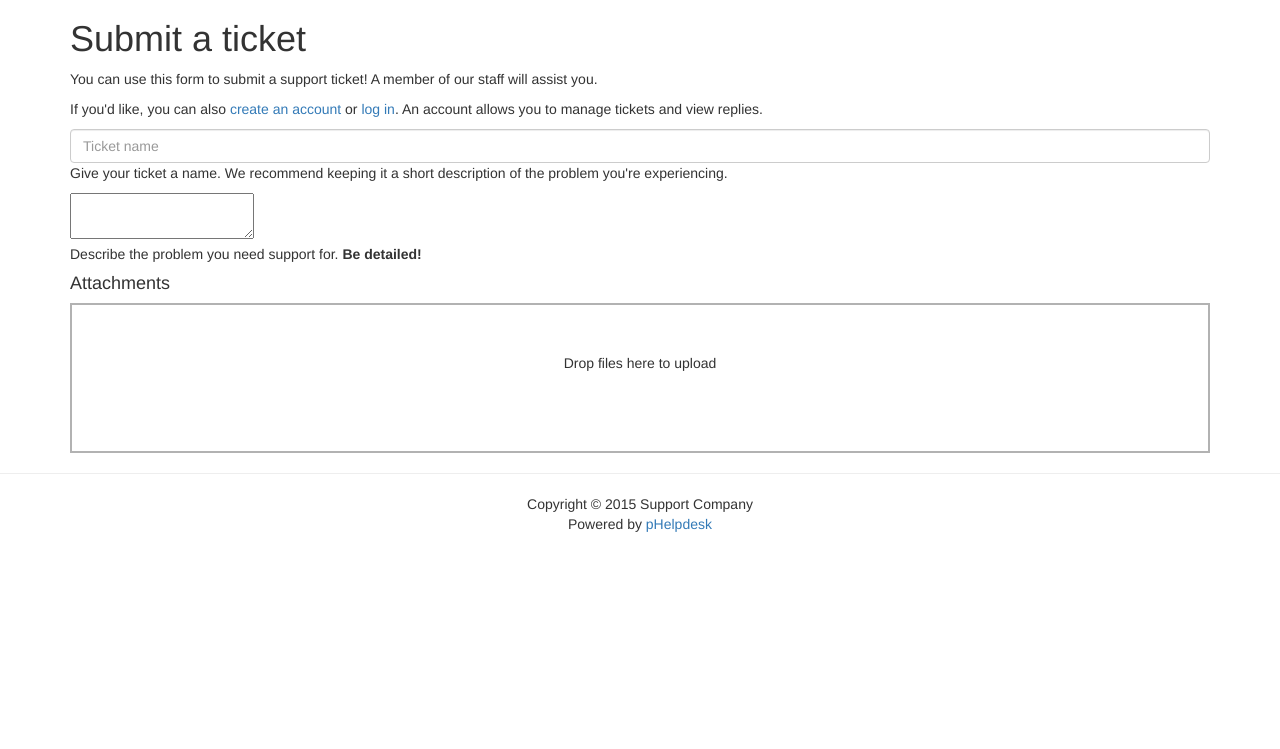
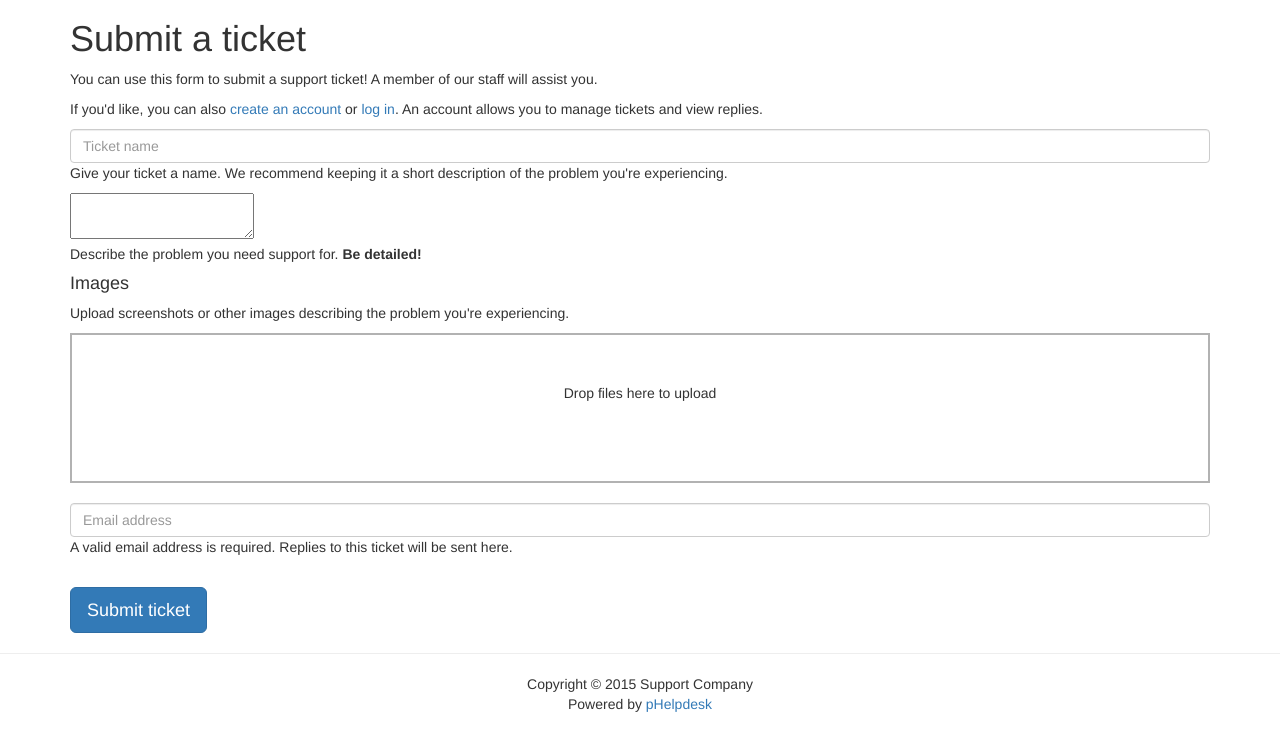
Before and after one commit to thatoddmailbox/pHelpdesk, a PHP site: page /pHelpdesk/submitTicket.php in a window 1280 px wide. Shown: the part 51-800 px from the top of the page. Run offline with PHP 8.4, Linux system fonts and the light colour scheme; some libraries are stand-ins or nearby versions.

Commit message:
Finish form design

```diff
--- a/header.inc.php
+++ b/header.inc.php
@@ -25,6 +25,11 @@
 					table : {title : "Table" , items : 'inserttable tableprops deletetable | cell row column'},
 					tools : {title : "Tools" , items : 'spellchecker code'}
 				}
+			});
+			$(document).ready(function() {
+				$(".dropzone-activate").each(function() {
+					$(this).dropzone({ url: $(this).attr("data-action") });
+				});
 			});
 		</script>
 
--- a/submitTicket.php
+++ b/submitTicket.php
@@ -10,12 +10,20 @@
 		<textarea class="tinymce-activate" name="ticketDesc"></textarea>
 		<p>Describe the problem you need support for. <strong>Be detailed!</strong></p>
 
-		<h4>Attachments</h4>
+		<h4>Images</h4>
+		<p>Upload screenshots or other images describing the problem you're experiencing.</p>
+		<div class="dropzone dropzone-activate" data-action="<?php echo SITE_URL; ?>uploadHandler.php">
+
+		</div>
+
+		<br />
+
+		<input type="email" class="form-control" placeholder="Email address" />
+		<p>A valid email address is required. Replies to this ticket will be sent here.</p>
+
+		<br />
+
+		<input type="submit" name="submit" value="Submit ticket" class="btn btn-primary btn-lg" />
 	</form>
-		<form action="<?php echo SITE_URL; ?>uploadHandler.php" class="dropzone">
-			<div class="fallback">
-				<input name="file" type="file" multiple />
-			</div>
-		</form>
 </div>
 <?php require("footer.inc.php"); ?>
```
